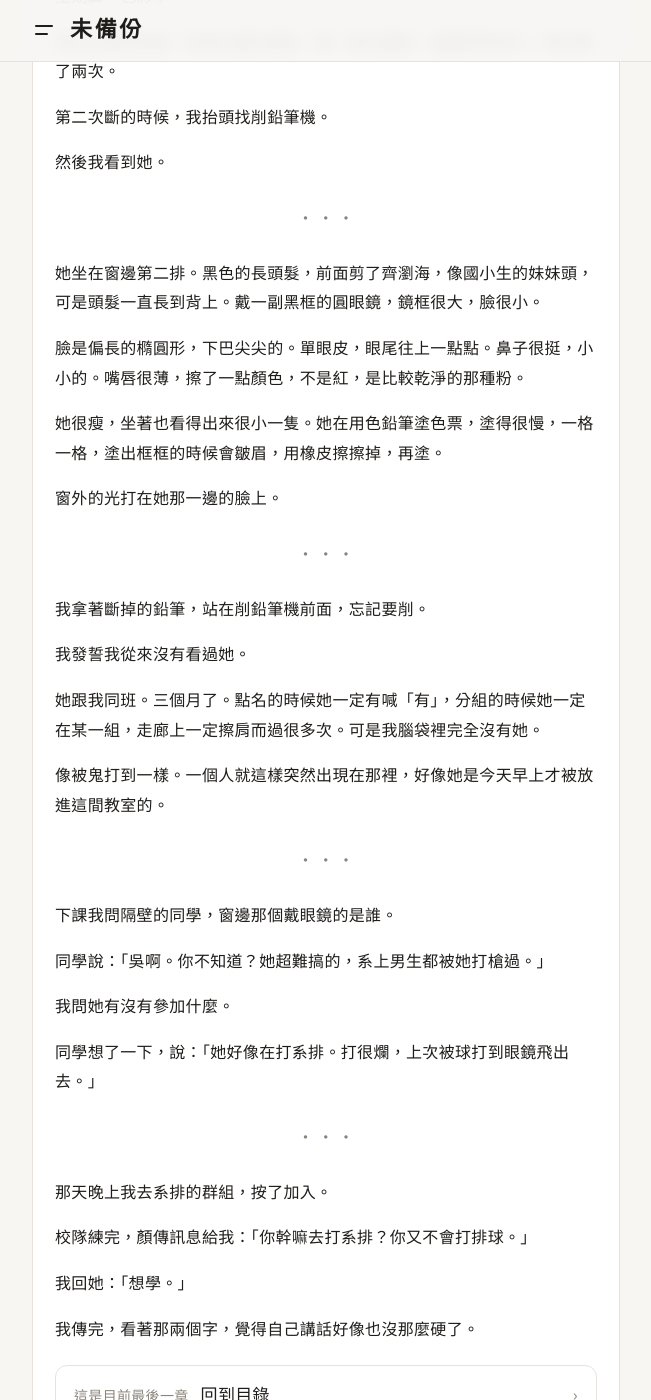
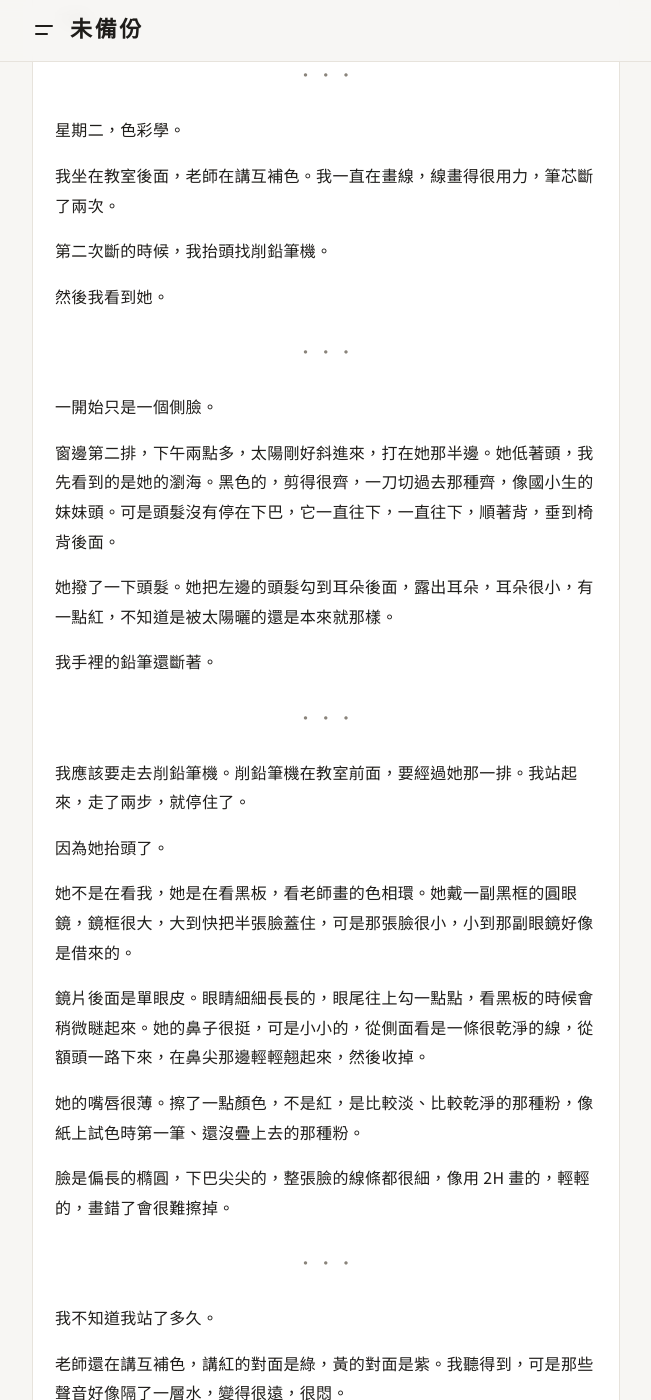
Before and after one commit to Sierra2121/weibeifen, a Jekyll site: the page built from _posts/2018-11-28-ghost.md, in a window 1280 px wide and 1400 px high, scrolled down 2412 px. Shown: the whole window, without its empty margins (314-965 px from the left). Built offline with Jekyll 4.4.1, drawn with Linux system fonts in a browser that asks for light colours; some of the changed text lies outside the part shown.

Commit message:
〈被鬼打到〉擴寫被煞到的段落，補上林的紫頭髮
Co-Authored-By: Claude Opus 5.5 <noreply@anthropic.com>
Claude-Session: https://claude.ai/code/session_01VPttWSK59TJtsya3K552bU

```diff
--- a/_posts/2018-11-28-ghost.md
+++ b/_posts/2018-11-28-ghost.md
@@ -48,7 +48,9 @@ date: 2018-11-28 01:15:00 +0800
 
 雨停了，可是路是濕的。爸爸走前面，媽媽走中間，我走最後面。我看著他們的背影，想著這兩個人等一下會在同一張紙上蓋跟我相反的章。
 
-排隊的時候，前面一個阿姨跟媽媽打招呼，說：「你女兒喔？頭髮剪這麼短，我以為是兒子。」
+排隊的時候，前面一個阿姨跟媽媽打招呼，看了我的頭一眼，說：「你女兒喔？頭髮剪這麼短，還染這個顏色，我以為是兒子。」
+
+我的頭髮是開學前自己染的。我想要奶茶色，或淺灰色，去寶雅買了一盒染髮劑，照著說明書弄。先漂出來是金色，再染一次，變成紫色。不是好看的紫，是洗不乾淨的那種紫。三個月過去，紫褪成黃黃灰灰的，頭頂長出一截黑的。
 
 媽媽笑了一下，說：「她從小就這樣，講不聽。」
 
@@ -94,17 +96,63 @@ date: 2018-11-28 01:15:00 +0800
 
 ***
 
-她坐在窗邊第二排。黑色的長頭髮，前面剪了齊瀏海，像國小生的妹妹頭，可是頭髮一直長到背上。戴一副黑框的圓眼鏡，鏡框很大，臉很小。
+一開始只是一個側臉。
 
-臉是偏長的橢圓形，下巴尖尖的。單眼皮，眼尾往上一點點。鼻子很挺，小小的。嘴唇很薄，擦了一點顏色，不是紅，是比較乾淨的那種粉。
+窗邊第二排，下午兩點多，太陽剛好斜進來，打在她那半邊。她低著頭，我先看到的是她的瀏海。黑色的，剪得很齊，一刀切過去那種齊，像國小生的妹妹頭。可是頭髮沒有停在下巴，它一直往下，一直往下，順著背，垂到椅背後面。
 
-她很瘦，坐著也看得出來很小一隻。她在用色鉛筆塗色票，塗得很慢，一格一格，塗出框框的時候會皺眉，用橡皮擦擦掉，再塗。
+她撥了一下頭髮。她把左邊的頭髮勾到耳朵後面，露出耳朵，耳朵很小，有一點紅，不知道是被太陽曬的還是本來就那樣。
 
-窗外的光打在她那一邊的臉上。
+我手裡的鉛筆還斷著。
 
 ***
 
-我拿著斷掉的鉛筆，站在削鉛筆機前面，忘記要削。
+我應該要走去削鉛筆機。削鉛筆機在教室前面，要經過她那一排。我站起來，走了兩步，就停住了。
+
+因為她抬頭了。
+
+她不是在看我，她是在看黑板，看老師畫的色相環。她戴一副黑框的圓眼鏡，鏡框很大，大到快把半張臉蓋住，可是那張臉很小，小到那副眼鏡好像是借來的。
+
+鏡片後面是單眼皮。眼睛細細長長的，眼尾往上勾一點點，看黑板的時候會稍微瞇起來。她的鼻子很挺，可是小小的，從側面看是一條很乾淨的線，從額頭一路下來，在鼻尖那邊輕輕翹起來，然後收掉。
+
+她的嘴唇很薄。擦了一點顏色，不是紅，是比較淡、比較乾淨的那種粉，像紙上試色時第一筆、還沒疊上去的那種粉。
+
+臉是偏長的橢圓，下巴尖尖的，整張臉的線條都很細，像用 2H 畫的，輕輕的，畫錯了會很難擦掉。
+
+***
+
+我不知道我站了多久。
+
+老師還在講互補色，講紅的對面是綠，黃的對面是紫。我聽得到，可是那些聲音好像隔了一層水，變得很遠，很悶。
+
+我只聽得到我自己的心跳。很大聲。大聲到我覺得前面的人會回頭。
+
+我的手開始流汗。我把斷掉的鉛筆握得很緊，筆芯的斷口刺到手心。
+
+我想，原來是這種感覺。
+
+顏的時候不是這樣。顏是慢慢的，一點一點，像水慢慢滿起來，滿到我發現的時候已經到脖子了。這個不是。這個是一桶水從頭上倒下來，一次，全部，我連閉眼睛都來不及。
+
+***
+
+她又低頭塗色票了。
+
+她塗得很慢，一格一格，色鉛筆斜斜地拿，塗出框框的時候會皺眉，鼻子會跟著皺一下，然後拿橡皮擦，很小心地擦，擦完吹一下，再塗。
+
+她吹橡皮擦屑的時候，嘴唇嘟起來一點點。
+
+我轉頭看窗戶。看了三秒，又轉回來。
+
+我不敢一直看。一直看，她會發現。可是我不看，就會一直想看。我就這樣，看一下，轉開，看一下，轉開，像在偷東西。
+
+***
+
+我終於走到削鉛筆機前面。
+
+我把鉛筆插進去，忘記要轉。站在那裡。
+
+削鉛筆機旁邊有一面窗，窗玻璃反光，我在玻璃上看到自己。短短的頭髮，頂上一截黑，下面是褪掉的、黃黃灰灰的紫。像一顆放太久的茄子。
+
+我第一次覺得，我的頭髮好醜。
 
 我發誓我從來沒有看過她。
 
```
